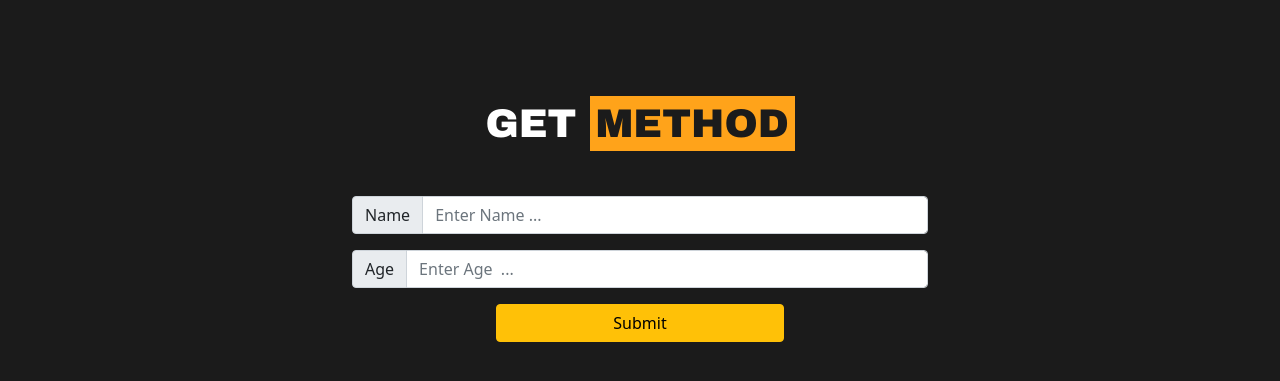
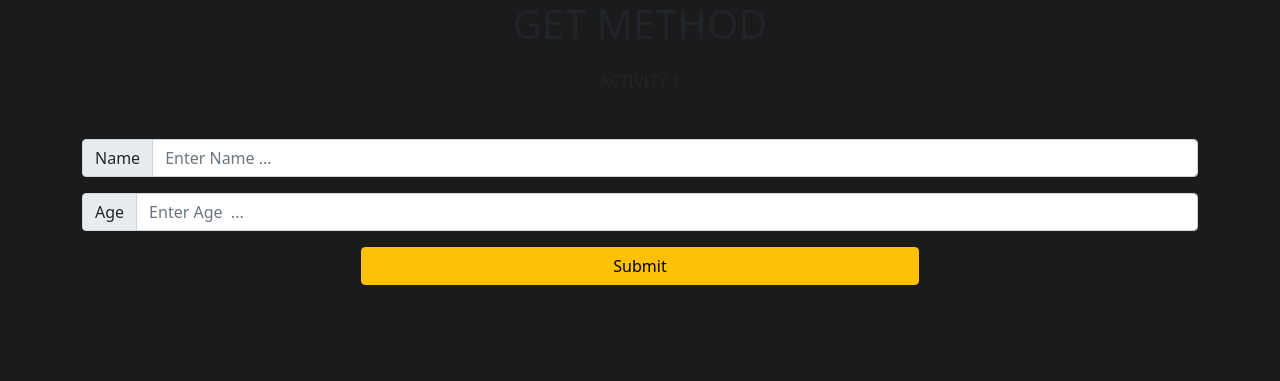
Before and after one commit to pcea03/TestRepo, a PHP site: page /get.php in a window 1280 px wide. Shown: the top 381 px of the page. Run offline with PHP 8.4, Linux system fonts and the light colour scheme.

Commit message:
ACTIVITY1-RON (FINISHED)

```diff
--- a/RON/ACTIVITY1/get.php
+++ b/RON/ACTIVITY1/get.php
@@ -8,7 +8,7 @@
 
     <!-- Bootstrap CSS -->
     <link href="https://cdn.jsdelivr.net/npm/bootstrap@5.1.0/dist/css/bootstrap.min.css" rel="stylesheet" integrity="sha384-KyZXEAg3QhqLMpG8r+8fhAXLRk2vvoC2f3B09zVXn8CA5QIVfZOJ3BCsw2P0p/We" crossorigin="anonymous">
-    <link rel="stylesheet" href="assets/style.css">
+    <link rel="stylesheet" href="../assets/css/style.css">
 
     <title>GET METHOD</title>
 </head>
@@ -16,22 +16,27 @@
 <body style="background-color: #1b1b1b;">
 
     <div class="container jumbotron">
+        <!-- Activity Title -->
         <center class="mb-5">
-            <h1 class="PHTW">GET <span class="PHTO">METHOD</span></h1>
+            <h1 class="PHTW mb-4">GET <span class="PHTO">METHOD</span></h1>
+            <h6 class="PHTW">ACTIVITY 1</h6>
         </center>
 
         <form action="get.php" method="get">
 
+            <!-- Input Name -->
             <div class="input-group mb-3">
                 <span class="input-group-text" id="name">Name</span>
                 <input type="text" name="name" class="form-control" placeholder="Enter Name ..." aria-label="name" aria-describedby="name">
             </div>
 
+            <!-- Input Age -->
             <div class="input-group mb-3">
                 <span class="input-group-text" id="age">Age</span>
                 <input type="number" name="age" class="form-control" placeholder="Enter Age  ..." aria-label="age" aria-describedby="age">
             </div>
 
+            <!-- Submit Inputs -->
             <div class="d-grid gap-2 col-6 mx-auto">
                 <input type="submit" class="btn btn-block btn-warning">
             </div>
```
Also changed, not shown: RON/ACTIVITY1/post.php (+8 -3 lines).
